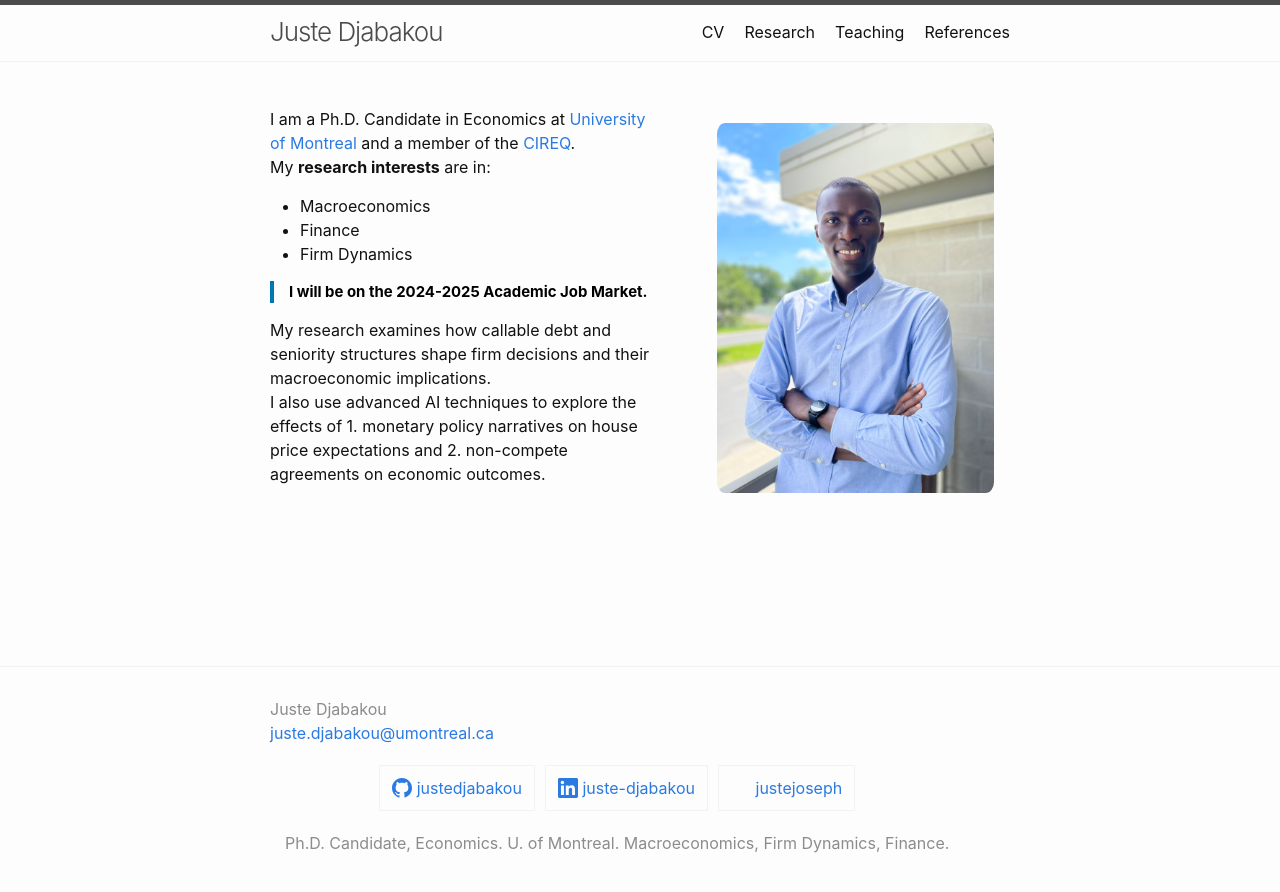
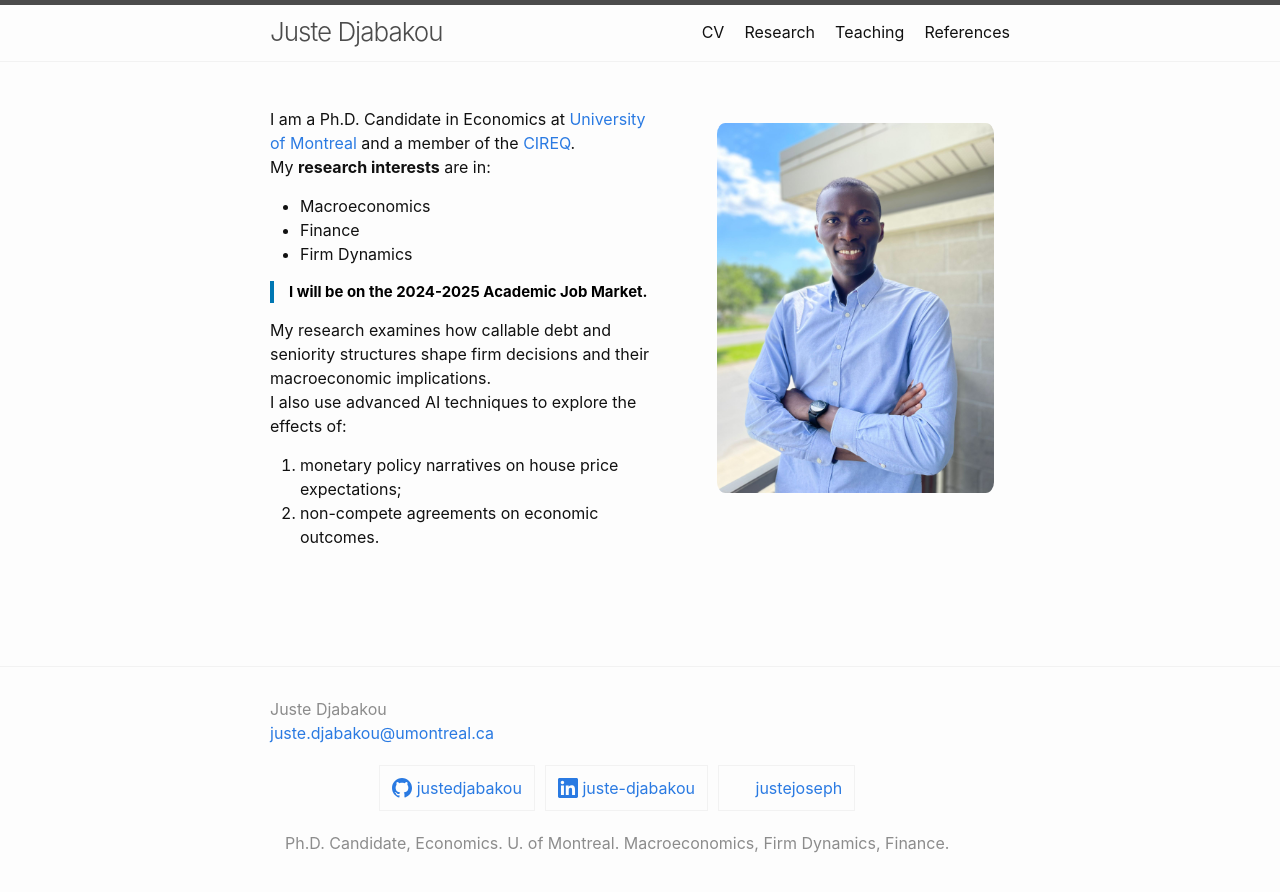
Before and after one commit to justedjabakou/justedjabakou.github.io, a Jekyll site: the page built from index.md, in a window 1280 px wide. Shown: the top 892 px of the page. Built offline with Jekyll 4.4.1, drawn with Linux system fonts in a browser that asks for light colours.

Commit message:
Update index.md

```diff
--- a/index.md
+++ b/index.md
@@ -39,7 +39,9 @@ My **research interests** are in:
 > ##### __I will be on the 2024-2025 Academic Job Market.__
 
 My research examines how callable debt and seniority structures shape firm decisions and their macroeconomic implications.
-I also use advanced AI techniques to explore the effects of 1. monetary policy narratives on house price expectations and 2. non-compete agreements on economic outcomes.
+I also use advanced AI techniques to explore the effects of:
+1. monetary policy narratives on house price expectations;
+2. non-compete agreements on economic outcomes.
 
 
 <!-- <br/> My works focus on the implications of firm heterogeneity for the macroeconomy. -->
```
